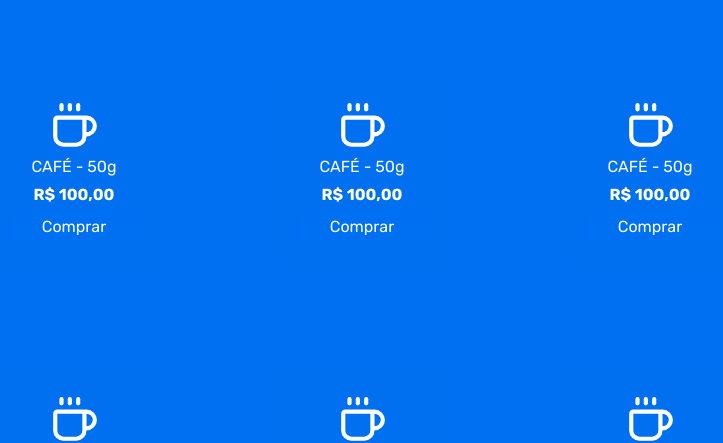
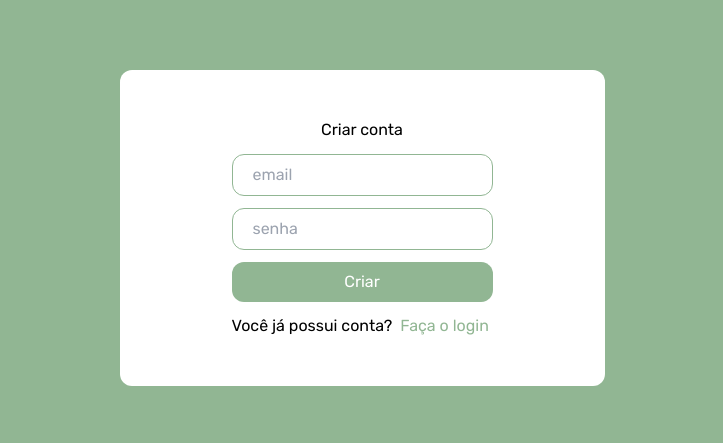
Before and after one commit to Matheussmaced/whitelabel, a Next.js app: page /createAccount in a window 1280 px wide. Shown: the part 172-615 px from the top of the page, without its empty margins (278-1001 px from the left). Built offline with nearby package versions, Linux system fonts and the light colour scheme.

Commit message:
feat: creating login and register

```diff
--- /dev/null
+++ b/src/app/createAccount/page.tsx
@@ -0,0 +1,23 @@
+import Link from "next/link";
+
+export default function CreateAccount() {
+  return (
+    <div className="h-screen bg-background flex justify-center">
+      <div className="bg-white flex flex-col my-auto py-12 px-28 gap-3 rounded-xl">
+        <h1 className="text-center">Criar conta</h1>
+        <input type="email" placeholder="email" className="py-2 px-5 border border-background rounded-xl" />
+
+        <input type="password" placeholder="senha" className="py-2 px-5 border border-background rounded-xl" />
+
+        <button className="bg-background text-white py-2 px-4 rounded-xl">Criar</button>
+
+        <div className="flex gap-2">
+          <p>Você já possui conta?</p>
+          <Link href="/login" className="text-background">
+            Faça o login
+          </Link>
+        </div>
+      </div>
+    </div >
+  )
+}
--- /dev/null
+++ b/src/app/login/page.tsx
@@ -0,0 +1,23 @@
+import Link from "next/link";
+
+export default function Login() {
+  return (
+    <div className="h-screen bg-background flex justify-center">
+      <div className="bg-white flex flex-col my-auto py-12 px-20 gap-3 rounded-xl">
+        <h1 className="text-center">Entrar na conta</h1>
+        <input type="email" placeholder="email" className="py-2 px-5 border border-background rounded-xl" />
+
+        <input type="password" placeholder="senha" className="py-2 px-5 border border-background rounded-xl" />
+
+        <button className="bg-background text-white py-2 px-4 rounded-xl">Entrar</button>
+
+        <div className="flex gap-2">
+          <p>Você não possui uma conta?</p>
+          <Link href="/createAccount" className="text-background">
+            Crie uma conta
+          </Link>
+        </div>
+      </div>
+    </div >
+  )
+}
--- a/src/app/page.tsx
+++ b/src/app/page.tsx
@@ -1,7 +1,16 @@
+import Link from "next/link";
+
 export default function Home() {
   return (
-    <>
-      <h1>Home</h1>
-    </>
+    <div className="h-screen bg-background">
+      <div className="bg-slate-50 py-3 justify-center flex gap-5">
+        <Link href="/createAccount">
+          <button className="bg-background text-white py-1 px-5 rounded-2xl">Criar conta</button>
+        </Link>
+        <Link href="/login">
+          <button className="border border-background py-1 px-5 rounded-2xl">Registrar</button>
+        </Link>
+      </div>
+    </div>
   )
 }
--- a/src/app/settings/page.tsx
+++ b/src/app/settings/page.tsx
@@ -64,7 +64,7 @@ export default function SettingsPage() {
                   <FolderPen className="z-10" />
                   <div className='absolute bg-customBeige p-3 rounded-full flex-1 ml-2'></div>
                 </div>
-                <label className="block font-medium text-textColor font-bold">Nome do site:</label>
+                <label className="block font-medium text-textColor ">Nome do site:</label>
                 <input
                   type="text"
                   name="name"
@@ -79,7 +79,7 @@ export default function SettingsPage() {
                   <Download className="z-10" />
                   <div className='absolute bg-customBeige p-3 rounded-full flex-1 ml-2'></div>
                 </div>
-                <label className="block font-medium text-textColor font-bold">Logo (URL):</label>
+                <label className="block font-medium text-textColor">Logo (URL):</label>
                 <input
                   type="text"
                   name="logo"
@@ -96,7 +96,7 @@ export default function SettingsPage() {
                   <Palette className="z-10" />
                   <div className='absolute bg-customBeige p-3 rounded-full flex-1 ml-2'></div>
                 </div>
-                <label className="block font-medium text-textColor font-bold">Cor de fundo:</label>
+                <label className="block font-medium text-textColor">Cor de fundo:</label>
                 <input
                   type="color"
                   name="primaryColor"
@@ -111,7 +111,7 @@ export default function SettingsPage() {
                   <Palette className="z-10" />
                   <div className='absolute bg-customBeige p-3 rounded-full flex-1 ml-2'></div>
                 </div>
-                <label className="block font-medium text-textColor font-bold">Cor Secundária:</label>
+                <label className="block font-medium text-textColor">Cor Secundária:</label>
                 <input
                   type="color"
                   name="secondaryColor"
@@ -126,7 +126,7 @@ export default function SettingsPage() {
                   <Palette className="z-10" />
                   <div className='absolute bg-customBeige p-3 rounded-full flex-1 ml-2'></div>
                 </div>
-                <label className="block font-medium text-textColor font-bold">Cor do texto:</label>
+                <label className="block font-medium text-textColor">Cor do texto:</label>
                 <input
                   type="color"
                   name="textColor"
```
